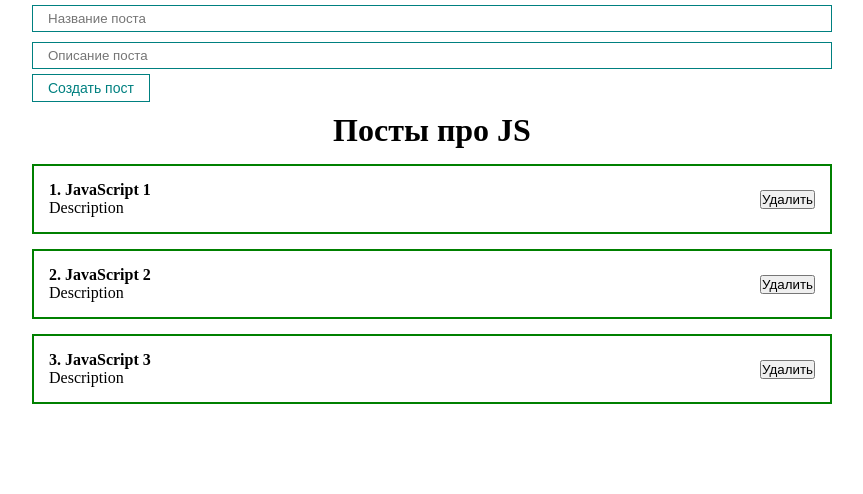
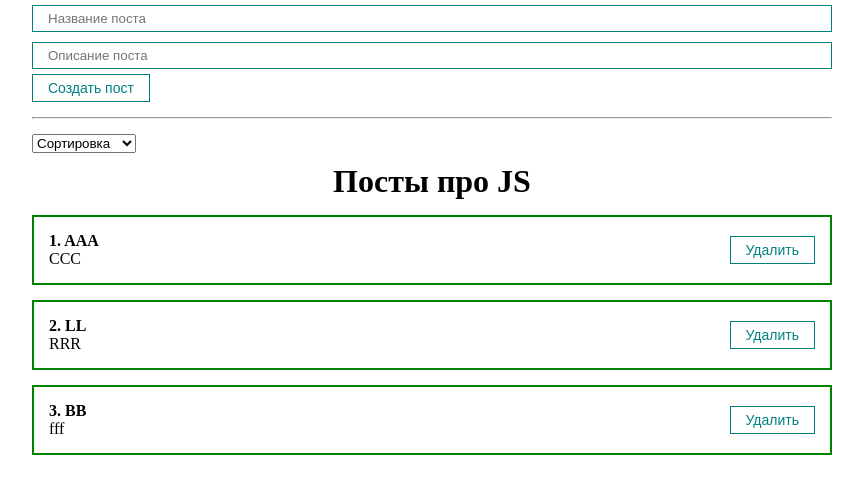
Before and after one commit to CJuraislit/react-fund, a React (Vite) app: page / in a window 1280 px wide. Shown: the top 494 px of the page, without its empty margins (208-1071 px from the left). Built offline with nearby package versions, Linux system fonts and the light colour scheme.

Commit message:
Сортировка постов

```diff
--- a/src/App.jsx
+++ b/src/App.jsx
@@ -6,46 +6,57 @@
 import PostList from "./components/PostList";
 import MyButton from "./components/UI/button/MyButton";
 import MyInput from "./components/UI/input/MyInput";
+import PostForm from "./components/PostForm";
+import MySelect from "./components/UI/select/MySelect";
 
 function App() {
   const [posts, setPosts] = useState([
-    { id: 1, title: "JavaScript 1", body: "Description" },
-    { id: 2, title: "JavaScript 2", body: "Description" },
-    { id: 3, title: "JavaScript 3", body: "Description" },
+    { id: 1, title: "AAA ", body: "CCC" },
+    { id: 2, title: " LL", body: "RRR" },
+    { id: 3, title: " BB", body: "fff" },
   ]);
 
-  const [post, setPost] = useState({ title: "", body: "" });
+  const [selectedSort, setselectedSort] = useState("");
+
   const [title, setTitle] = useState("");
   const [body, setBody] = useState("");
 
-  const addNewPost = (e) => {
-    e.preventDefault();
+  const createPost = (newPost) => {
+    setPosts([...posts, newPost]);
+  };
 
-    setPosts([...posts, { ...post, id: Date.now() }]);
-    setPost({ title: "", body: "" });
+  // получаем пост из дочернего элемента
+  const removePost = (post) => {
+    setPosts(posts.filter((p) => p.id !== post.id));
+  };
+
+  const sortPost = (sort) => {
+    setselectedSort(sort);
+    console.log(sort);
+    setPosts([...posts].sort((a, b) => a[sort].localeCompare(b[sort])));
   };
 
   return (
     <>
       <div className="App">
-        <form action="">
-          {/* Управляемый компонент */}
-          <MyInput
-            value={post.title}
-            onChange={(e) => setPost({ ...post, title: e.target.value })}
-            type="text"
-            placeholder="Название поста"
+        <PostForm create={createPost} />
+        <hr style={{ margin: "15px 0 " }} />
+        <div>
+          <MySelect
+            value={selectedSort}
+            onChange={sortPost}
+            defaultValue={"Сортировка"}
+            options={[
+              { value: "title", name: "По названию" },
+              { value: "body", name: "По описанию" },
+            ]}
           />
-          {/* Неуправляемый\Неконтролируемый компонет */}
-          <MyInput
-            value={post.body}
-            onChange={(e) => setPost({ ...post, body: e.target.value })}
-            type="text"
-            placeholder="Описание поста"
-          />
-          <MyButton onClick={addNewPost}>Создать пост</MyButton>
-        </form>
-        <PostList posts={posts} title={"Посты про JS"} />
+        </div>
+        {posts.length ? (
+          <PostList remove={removePost} posts={posts} title={"Посты про JS"} />
+        ) : (
+          <h1 style={{ textAlign: "center" }}>Посты не найдены</h1>
+        )}
       </div>
     </>
   );
--- /dev/null
+++ b/src/components/PostForm.jsx
@@ -0,0 +1,43 @@
+import React from "react";
+import { useState } from "react";
+import MyInput from "./UI/input/MyInput";
+import MyButton from "./UI/button/MyButton";
+
+const PostForm = ({ create }) => {
+  const [post, setPost] = useState({ title: "", body: "" });
+
+  const addNewPost = (e) => {
+    e.preventDefault();
+
+    const newPost = {
+      ...post,
+      id: Date.now(),
+    };
+    create(newPost);
+    setPost({ title: "", body: "" });
+  };
+
+  return (
+    <>
+      <form action="">
+        {/* Управляемый компонент */}
+        <MyInput
+          value={post.title}
+          onChange={(e) => setPost({ ...post, title: e.target.value })}
+          type="text"
+          placeholder="Название поста"
+        />
+        {/* Неуправляемый\Неконтролируемый компонет */}
+        <MyInput
+          value={post.body}
+          onChange={(e) => setPost({ ...post, body: e.target.value })}
+          type="text"
+          placeholder="Описание поста"
+        />
+        <MyButton onClick={addNewPost}>Создать пост</MyButton>
+      </form>
+    </>
+  );
+};
+
+export default PostForm;
--- a/src/components/PostItem.jsx
+++ b/src/components/PostItem.jsx
@@ -1,3 +1,5 @@
+import MyButton from "./UI/button/MyButton";
+
 const PostItem = (props) => {
   return (
     <>
@@ -9,7 +11,7 @@
           <div>{props.post.body}</div>
         </div>
         <div className="post__btns">
-          <button>Удалить</button>
+          <MyButton onClick={() => props.remove(props.post)}>Удалить</MyButton>
         </div>
       </div>
     </>
--- a/src/components/PostList.jsx
+++ b/src/components/PostList.jsx
@@ -1,11 +1,16 @@
 import PostItem from "./PostItem";
 
-const PostList = ({ posts, title }) => {
+const PostList = ({ posts, title, remove }) => {
   return (
     <>
       <h1 style={{ textAlign: "center", marginTop: "10px  " }}>{title}</h1>
       {posts.map((post, index) => (
-        <PostItem number={index + 1} post={post} key={post.id} />
+        <PostItem
+          remove={remove}
+          number={index + 1}
+          post={post}
+          key={post.id}
+        />
       ))}
     </>
   );
--- /dev/null
+++ b/src/components/UI/select/MySelect.jsx
@@ -0,0 +1,20 @@
+import React from "react";
+
+const MySelect = ({ options, defaultValue, value, onChange }) => {
+  return (
+    <select value={value} onChange={(event) => onChange(event.target.value)}>
+      <option disabled value="">
+        {defaultValue}
+      </option>
+      {options.map((option) => {
+        return (
+          <option key={option.value} value={option.value}>
+            {option.name}
+          </option>
+        );
+      })}
+    </select>
+  );
+};
+
+export default MySelect;
```
